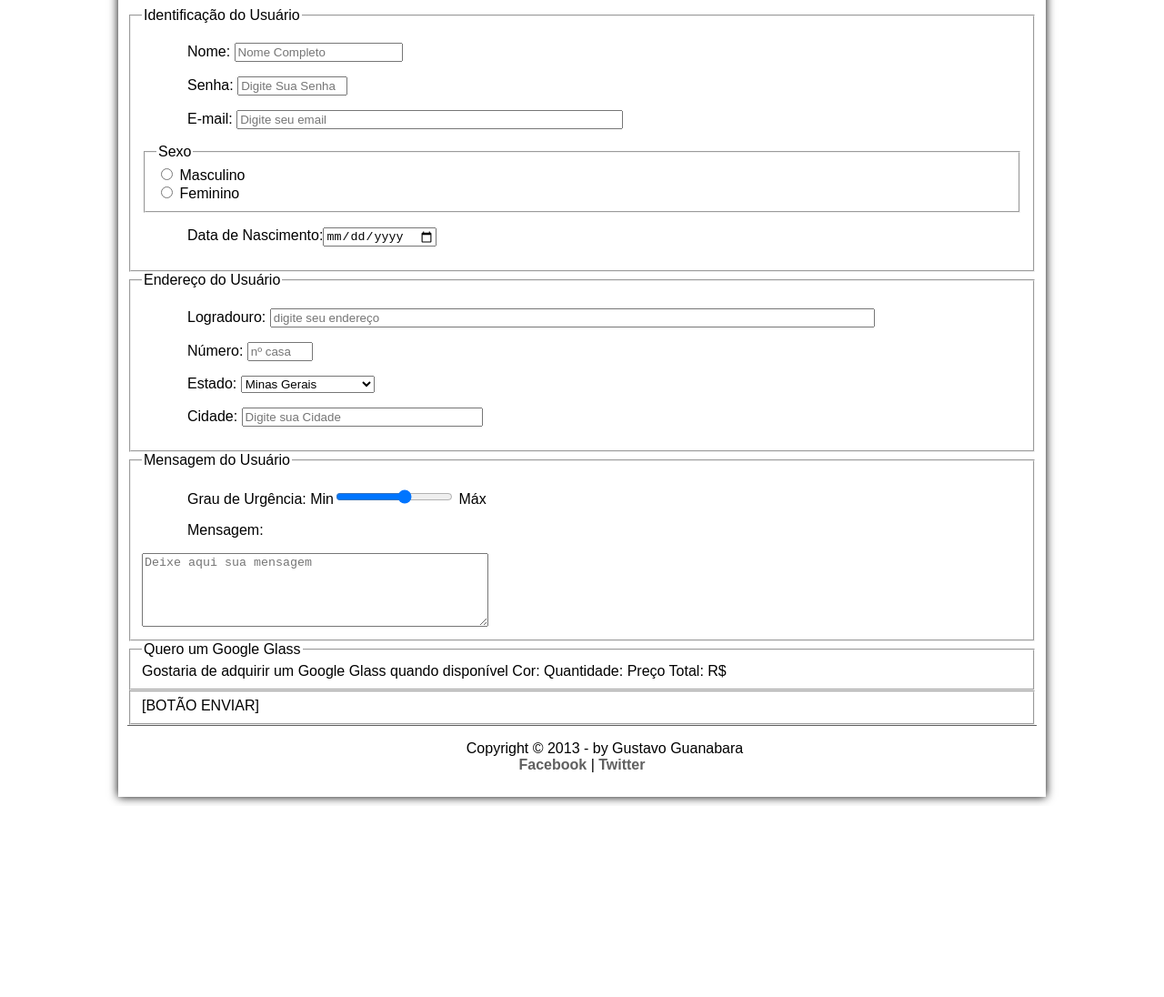
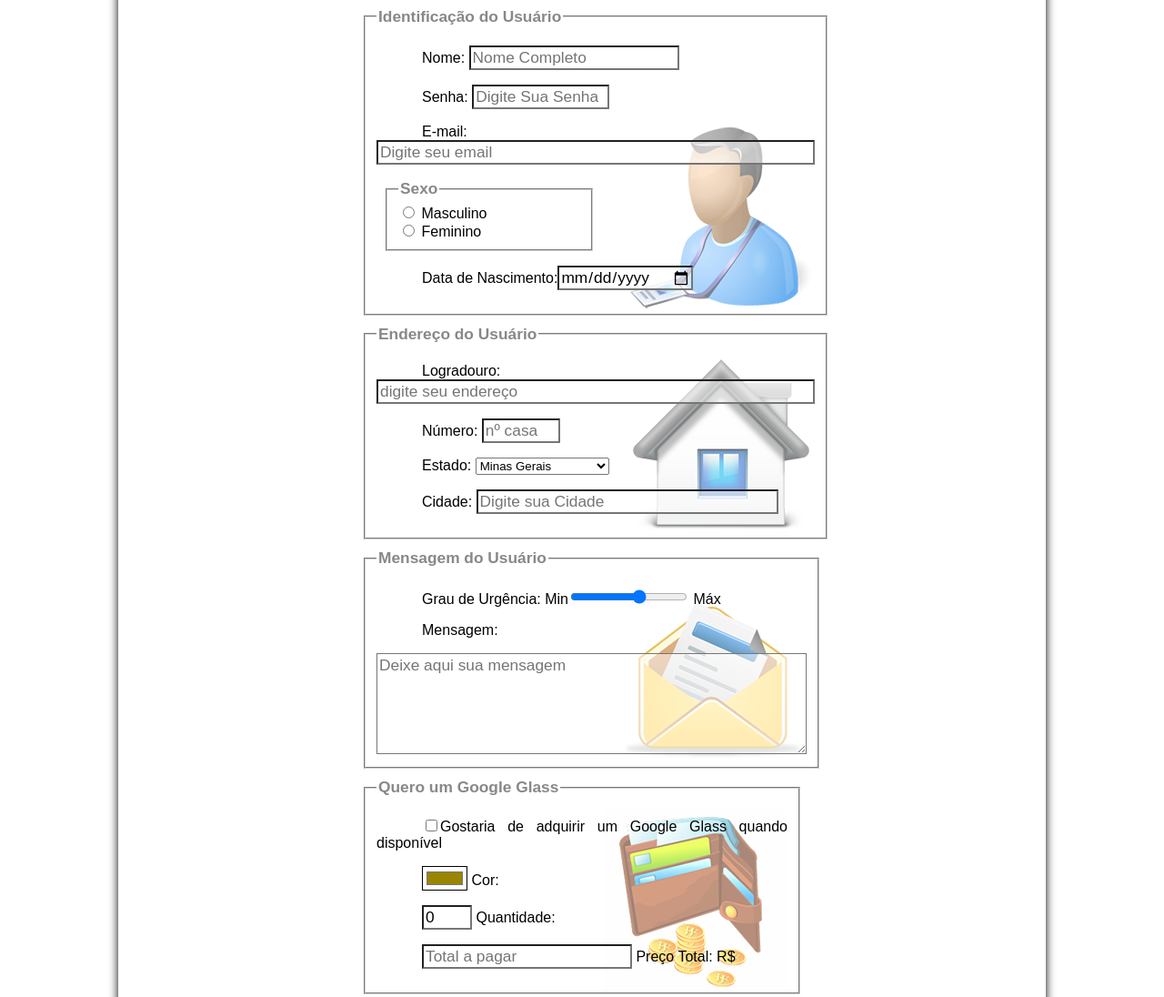
Before and after one commit to WilsonPleal/projeto-glass-html5, a plain HTML site: page fale-conosco.html in a window 1280 px wide. Shown: the part 340-1436 px from the top of the page at 91% size. Before the commit the page ends 1226 px from the top, so only its background shows below. Drawn offline with Linux system fonts and the light colour scheme.

Commit message:
finalizando curso de html do gustavo guanabara!

```diff
--- a/_css/form.css
+++ b/_css/form.css
@@ -0,0 +1,39 @@
+form {
+    width: 500px;
+    margin: auto;
+}
+input , textarea{
+    font-family: sans-serif;
+    font-weight: normal;
+    font-size: 13pt;
+    background-color: rgba(255, 255, 255, .5);/*Aqui foi colocado um rgba claro para dar mais suavidade */
+}input:hover , textarea{
+    background-color: #ddd;
+    background-color: rgba(255, 255, 255, .5);/*Aqui foi colocado um rgba claro para dar mais suavidade */
+}
+legend{
+    color: #888;
+    font-weight: bold;
+    font-size: 13pt;
+    font-family: sans-serif;
+}
+fieldset{
+    border-color: #cecece;
+    margin: 10px;
+
+}
+fieldset#sexo{
+    width: 200px;
+}
+fieldset#usuario{
+    background: url(/_imagens/icone-contato.png) no-repeat 95% 95%;/*Aqui foi colocado uma imgFUNDO com 95% de direita e baixo*/
+}
+fieldset#endereco{
+    background: url(/_imagens/icone-endereco.png) no-repeat 95% 95%;/*Aqui foi colocado uma imgFUNDO com 95% de direita e baixo*/
+}
+fieldset#mensagem{
+    background: url(/_imagens/icone-mensagem.png) no-repeat 95% 95%;/*Aqui foi colocado uma imgFUNDO com 95% de direita e baixo*/
+
+}fieldset#pedido{
+    background: url(/_imagens/icone-pagamento.png) no-repeat 95% 95%;/*Aqui foi colocado uma imgFUNDO com 95% de direita e baixo*/
+}
--- a/fale-conosco.html
+++ b/fale-conosco.html
@@ -56,7 +56,7 @@
                 </header>
 
 
-                <form action="mailto:contato@cursoemvideo.com" method="post" id="fContato">
+                <form action="mailto:contato@cursoemvideo.com" method="post" id="fContato" oninput="calc_total()">
                     <fieldset id="usuario">
                         <legend>Identificação do Usuário</legend>
 
@@ -65,7 +65,7 @@
                         <p><label for="cSenha">Senha:</label> <input type="password" name="tSenha" id="cSenha"
                                 placeholder="Digite Sua Senha" maxlength="10" size="12"></p>
                         <p><label for="cEmail">E-mail:</label> <input type="email" name="tEmail" id="cEmail"
-                                placeholder="Digite seu email" maxlength="50" size="50"></p>
+                                placeholder="Digite seu email" maxlength="80" size="45"></p>
                         <fieldset id="sexo">
                             <legend>Sexo</legend>
                             <input type="radio" name="tSexo" id="cMasc"> <label for="cMasc">Masculino</label><br>
@@ -78,7 +78,7 @@
                         <legend>Endereço do Usuário</legend>
 
                         <p><label for="cRua">Logradouro:</label> <input type="text" name="tRua" id="cRua"
-                                placeholder="digite seu endereço" maxlength="80" size="80"></p>
+                                placeholder="digite seu endereço" maxlength="80" size="45"></p>
                         <p><label for="cNumero"> Número:</label> <input type="number" name="tNumero" id="cNumero"
                                 placeholder="nº casa" min="0" max="9999"></p>
                         <p><label for="cEstado">Estado:</label> <select name="tEstado" id="cEstado">
@@ -159,13 +159,15 @@
                     <fieldset id="pedido">
                         <legend>Quero um Google Glass</legend>
 
-                        Gostaria de adquirir um Google Glass quando disponível
-                        Cor:
-                        Quantidade:
-                        Preço Total: R$
+                        <p><input type="checkbox" name="tPed" id="cPed"><label for="cPed">Gostaria de adquirir um Google Glass quando disponível</label></p>
+                        <p><input type="color" name="tCor" id="cCor" value="#998501"><label for="cCor" > Cor:</label></p>
+                        <p><input type="number" name="tQtd" id="cQtd" min="0" max="5" value="0"><label for="cQtd"> Quantidade:</label></p>
+                        <p><input type="text" name="tTot" id="cTot" placeholder="Total a pagar" readonly><label for="cTot"> Preço Total: R$</label></p>
                     </fieldset>
 
-                    <fieldset>[BOTÃO ENVIAR]</fieldset>
+                    <fieldset>
+                    <input type="image" name="tEnviar" src="/_imagens/botao-enviar.png">
+                </fieldset>
 
                 </form>
 
@@ -182,6 +184,13 @@
         function mudaFoto(foto) {
             document.getElementById("icone").src = foto;
         }
+
+
+        function calc_total(){
+            let qtd = parseInt(document.getElementById("cQtd").value);
+            total = qtd * 1500;
+            document.getElementById("cTot").value = total;
+        }
     </script>
 </body>
 
```
